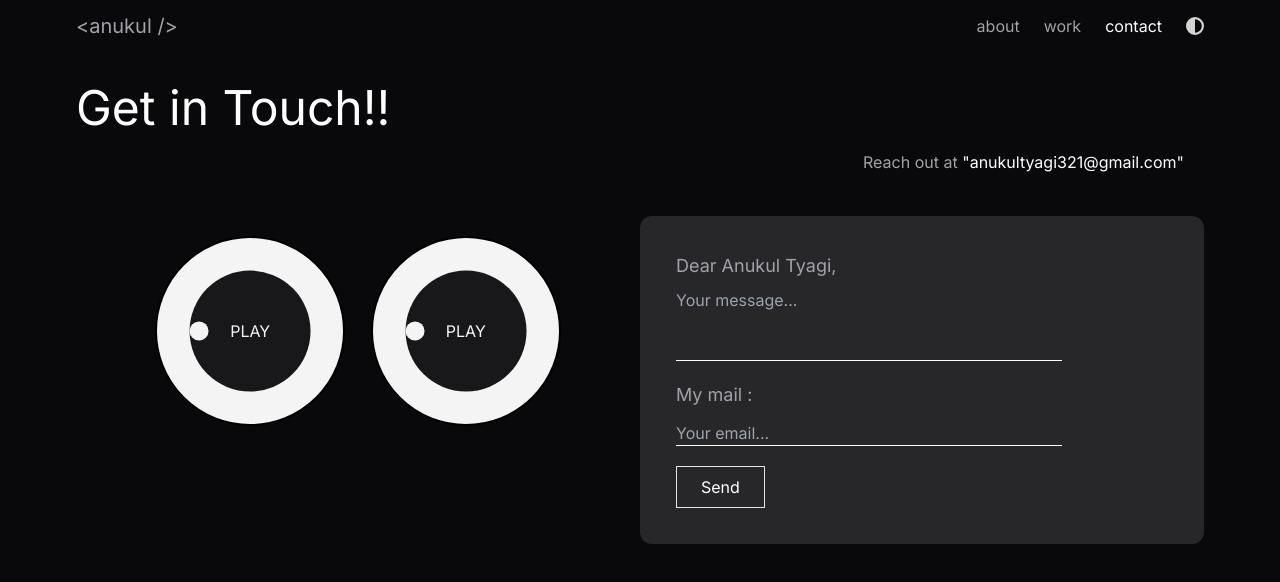
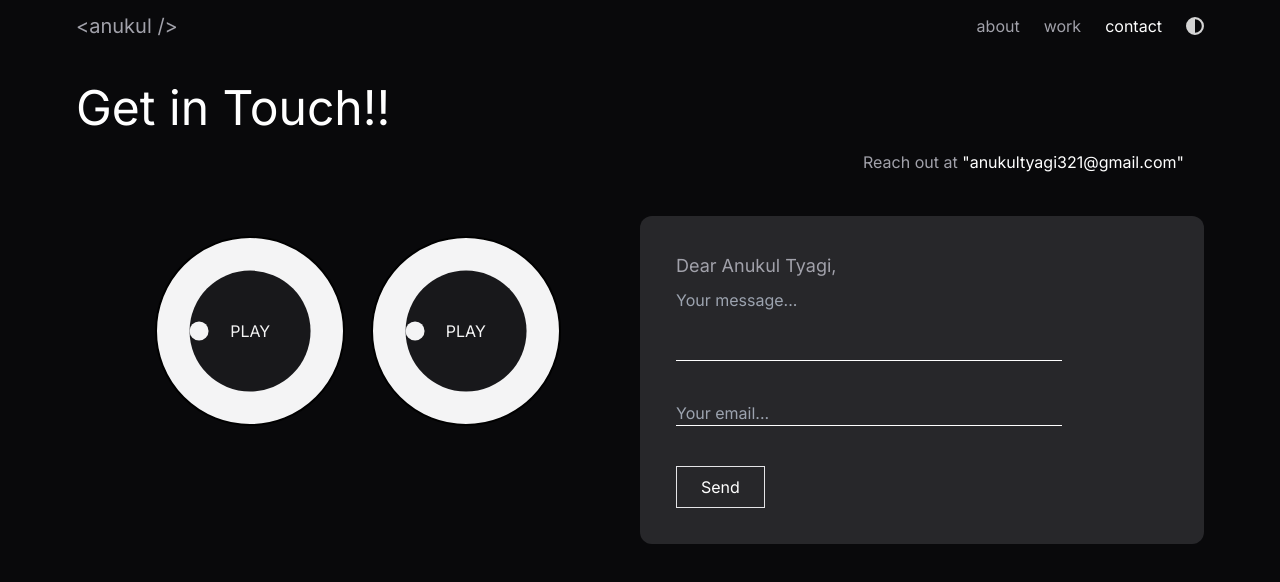
Before and after one commit to anukultyagi/portfolio, a Next.js app: page /contact in a window 1280 px wide. Shown: the top 582 px of the page. Built offline with nearby package versions, Linux system fonts and the light colour scheme.

Commit message:
fixed custom cursor color error

```diff
--- a/src/app/page.js
+++ b/src/app/page.js
@@ -6,6 +6,7 @@ import { motion } from 'framer-motion';
 const HomePage = () => {
   const [mousePosition, setMousePosition] = useState({ x: 0, y: 0 });
   const [cursorVariant, setCursorVariant] = useState('default');
+  const [isDarkMode, setIsDarkMode] = useState(false); // Track theme
 
   useEffect(() => {
     const handleMouseMove = (e) => {
@@ -14,13 +15,15 @@ const HomePage = () => {
 
     window.addEventListener('mousemove', handleMouseMove);
 
+
     return () => {
       window.removeEventListener('mousemove', handleMouseMove);
     };
   }, []);
 
   const scale = cursorVariant === 'text' ? 3 : 1;
-  const mixBlendMode = cursorVariant === 'text' ? 'difference' : 'normal';
+  const mixBlendMode = cursorVariant === 'text' ? 'difference' : 'difference';
+
 
   return (
     <div className='cursor-none'>
@@ -36,7 +39,7 @@ const HomePage = () => {
           width: 10 * scale,
           height: 10 * scale,
           borderRadius: '50%',
-          backgroundColor: 'white',
+
           pointerEvents: 'none',
           zIndex: 9999,
           scale,
--- a/src/components/ContactForm.jsx
+++ b/src/components/ContactForm.jsx
@@ -43,7 +43,7 @@ const ContactForm = () => {
 
     return (
         <form
-            className="flex flex-col gap-5 p-3 sm:p-5 w-full sm:w-4/5"
+            className="flex flex-col gap-10 p-3 sm:p-5 w-full sm:w-4/5"
             onSubmit={sendEmailFormHandler}
             ref={form}
         >
@@ -59,7 +59,7 @@ const ContactForm = () => {
                 />
             </div>
             <div className='flex flex-col gap-3'>
-                <span className='text-lg text-zinc-400'>My mail :</span>
+                {/* <span className='text-lg text-zinc-400'>My mail :</span> */}
                 <input
                     className="bg-transparent border-b border-b-white outline-none"
                     type="email"
--- a/src/components/CustomCursor.jsx
+++ b/src/components/CustomCursor.jsx
@@ -4,7 +4,7 @@ import React from 'react'
 const CustomCursor = () => {
     return (
         <>
-            <div className='circle bg-white h-8 w-8 rounded-full fixed top-0 left-0'>
+            <div className='circle bg-black dark:bg-white h-8 w-8 rounded-full fixed top-0 left-0'>
             </div>
         </>
     )
```
